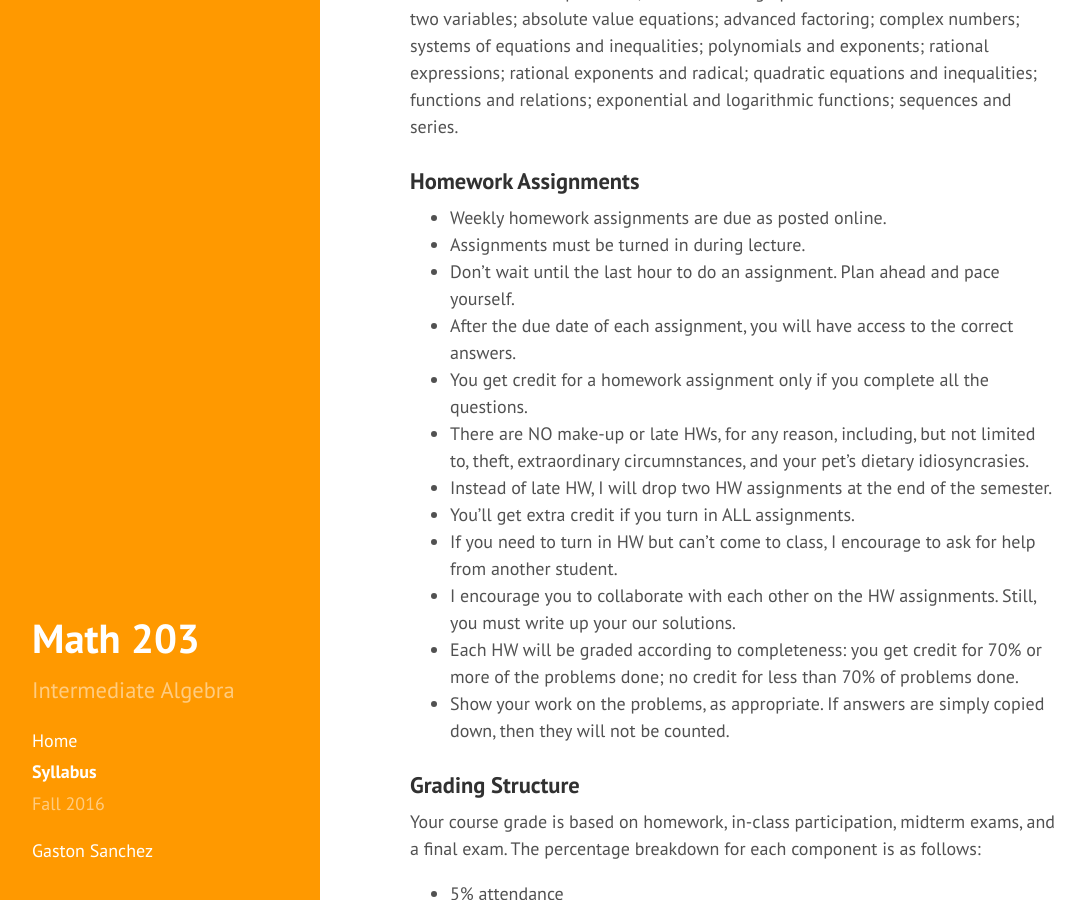
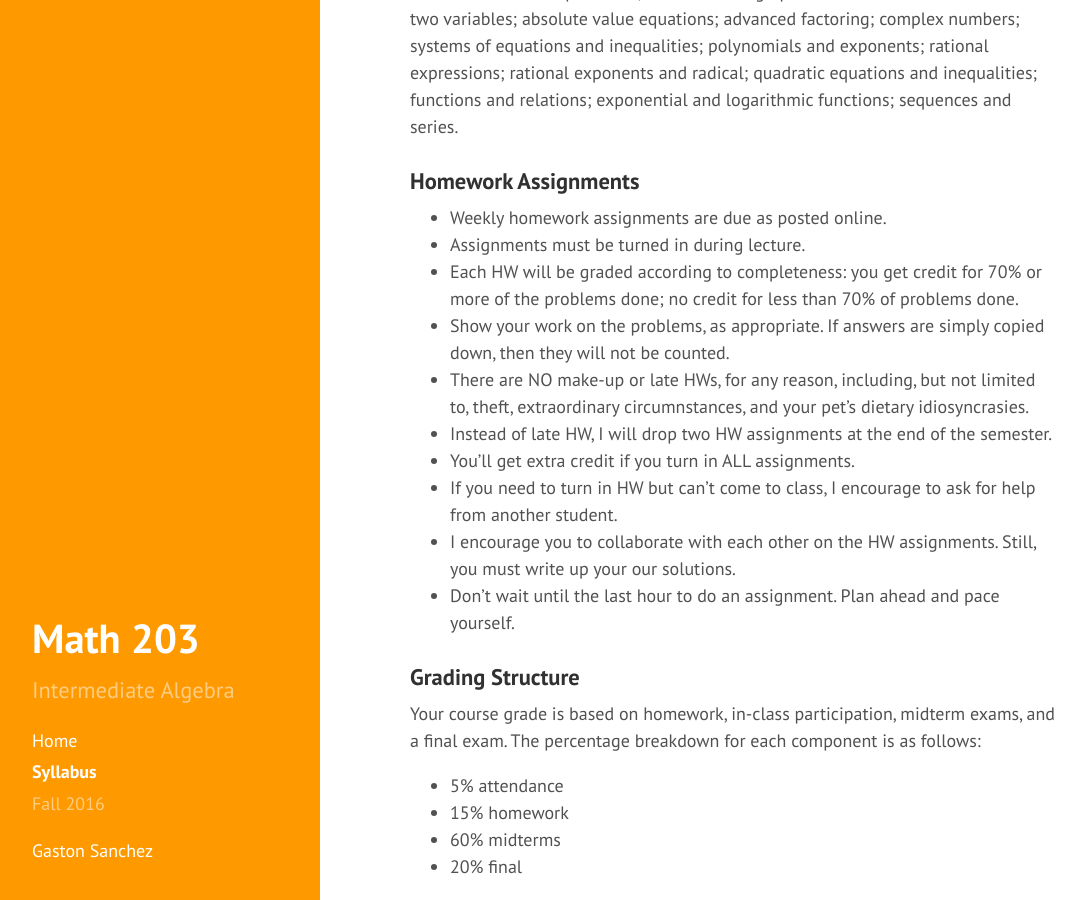
Before and after one commit to gastonstat/relic-math203, a Jekyll site: the page built from syllabus.md, in a window 1280 px wide and 900 px high, scrolled down 266 px. Shown: the whole window, without its empty margins (4-1089 px from the left). Built offline with Jekyll 4.4.1, drawn with Linux system fonts in a browser that asks for light colours; nearby versions of some CDN libraries.

Commit message:
syllabus: change hw grade credit policy

```diff
--- a/syllabus.md
+++ b/syllabus.md
@@ -22,9 +22,10 @@ functions and relations; exponential and logarithmic functions; sequences and se
 
 - Weekly homework assignments are due as posted online.
 - Assignments must be turned in during lecture.
-- Don't wait until the last hour to do an assignment. Plan ahead and pace yourself.
-- After the due date of each assignment, you will have access to the correct answers.
-- You get credit for a homework assignment only if you complete all the questions.
+- Each HW will be graded according to completeness: you get credit for 70% or more
+of the problems done; no credit for less than 70% of problems done.
+- Show your work on the problems, as appropriate. If answers are simply copied
+down, then they will not be counted.
 - There are NO make-up or late HWs, for any reason, including, but not limited to, theft, extraordinary circumnstances, and your pet's dietary idiosyncrasies.
 - Instead of late HW, I will drop two HW assignments at the end of the semester.
 - You'll get extra credit if you turn in ALL assignments.
@@ -32,10 +33,7 @@ functions and relations; exponential and logarithmic functions; sequences and se
 from another student.
 - I encourage you to collaborate with each other on the HW assignments. Still,
 you must write up your our solutions.
-- Each HW will be graded according to completeness: you get credit for 70% or more
-of the problems done; no credit for less than 70% of problems done.
-- Show your work on the problems, as appropriate. If answers are simply copied
-down, then they will not be counted.
+- Don't wait until the last hour to do an assignment. Plan ahead and pace yourself.
 
 
 
```
